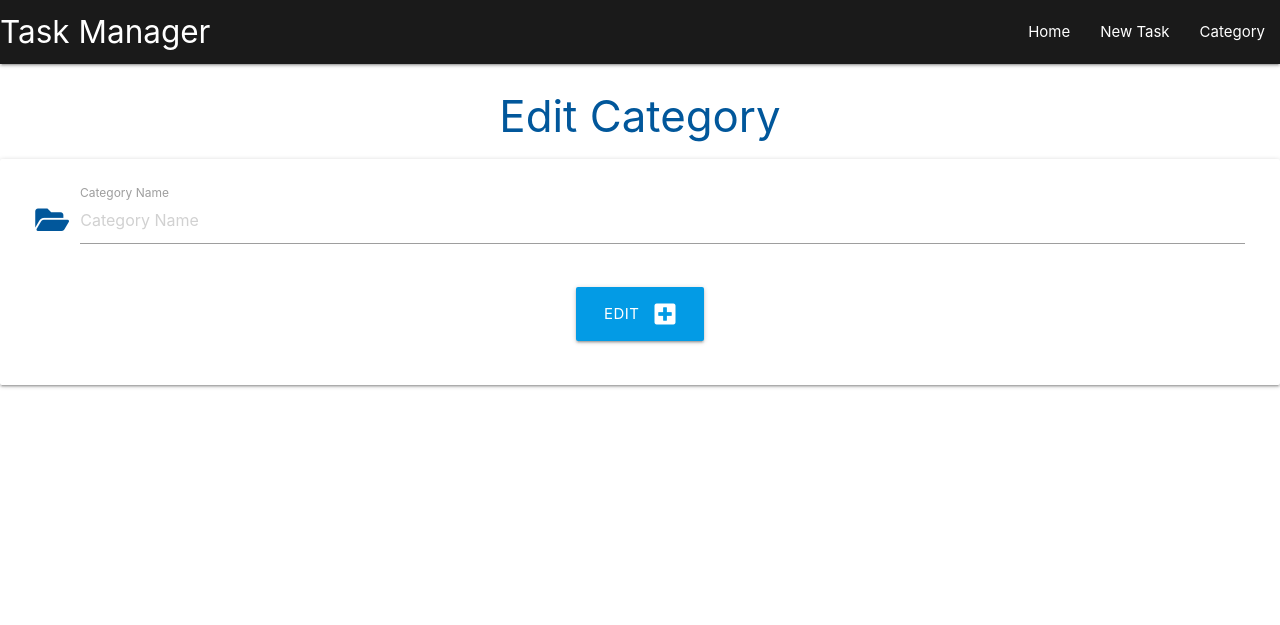
After one commit to ci-mustafa/flask-task-manager, a Flask app: template taskmanager/templates/update_category.html in a window 1280 px wide. The commit adds this page. Shown: the top 625 px of the page. Run offline with Flask 3, Linux system fonts and the light colour scheme; the template is opened without the code that fills it, so the values that code supplies are empty.

Commit message:
feat: add update ability for each category

```diff
--- a/taskmanager/templates/categories.html
+++ b/taskmanager/templates/categories.html
@@ -17,7 +17,7 @@
                 <span class="card-title">{{ category.category_name }}</span>
             </div>
             <div class="card-action">
-                <a href="#" class="btn green accent-4">Edit</a>
+                <a href="{{ url_for('edit_category', category_id=category.id) }}" class="btn green accent-4">Edit</a>
                 <a href="#" class="btn red">Delete</a>
             </div>
         </div>
--- /dev/null
+++ b/taskmanager/templates/update_category.html
@@ -0,0 +1,26 @@
+{% extends "base.html" %}
+
+{% block content %}
+<h3 class="light-blue-text text-darken-4 center-align">Edit Category</h3>
+<div class="row card-panel gray lighten-5">
+    <form class="col s12" method="POST" action="{{ url_for('edit_category', category_id=category.id) }}">
+        <!-- category name -->
+        <div class="row">
+            <div class="input-field col s12">
+                <i class="fas fa-folder-open prefix light-blue-text text-darken-4"></i>
+                <input placeholder="Category Name" id="category_name" value="{{category.category_name}}" name="category_name" type="text" class="validate"
+                    required minlength="3" maxlength="25">
+                <label for="category_name">Category Name</label>
+            </div>
+        </div>
+         <!-- submit button -->
+         <div class="row">
+            <div class="col s12 center-align">
+                <button type="submit" class="btn-large light-blue darken-1">
+                    Edit <i class="fas fa-plus-square right"></i>
+                </button>
+            </div>
+        </div>
+    </form>
+</div>
+{% endblock %}
```
Also changed, not shown: taskmanager/routes.py (+9 -0 lines).
